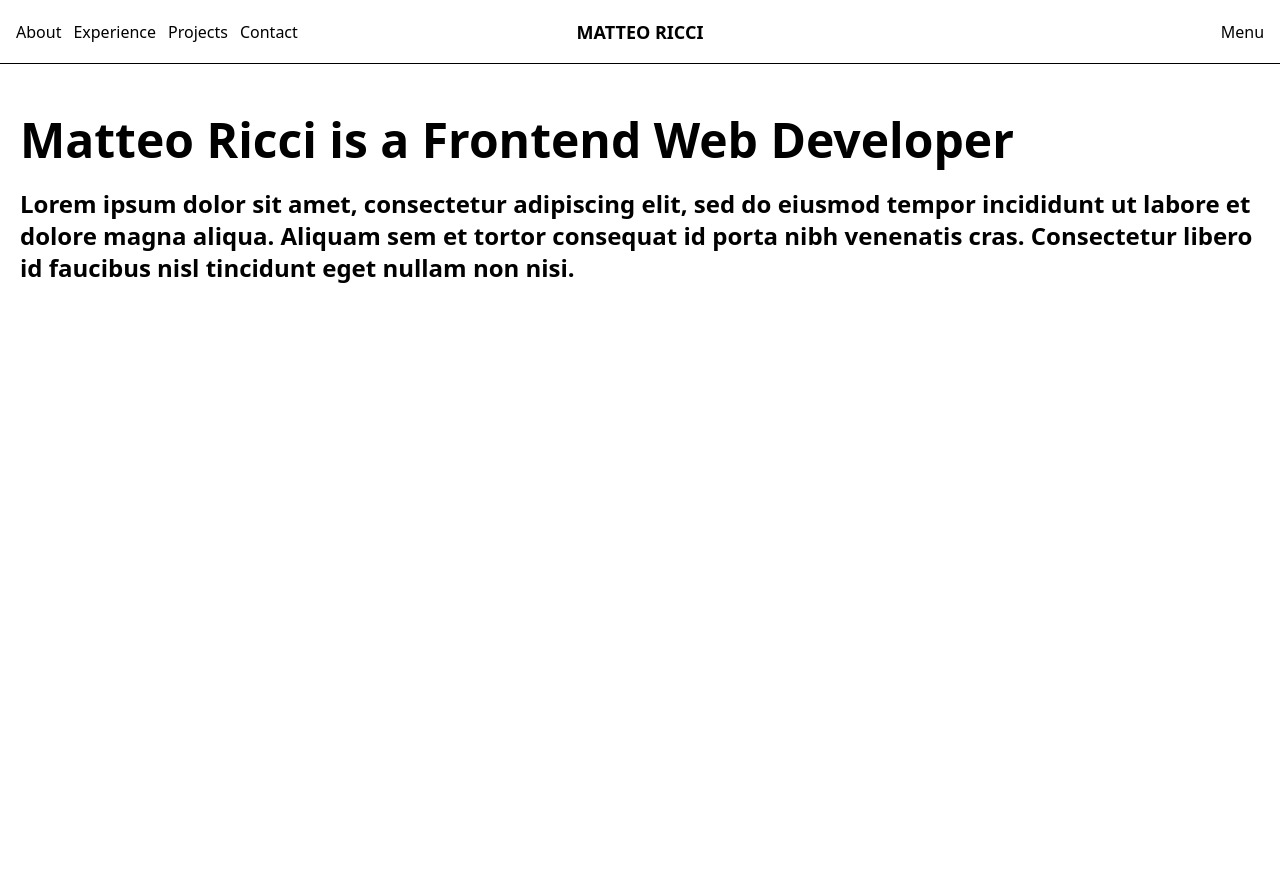
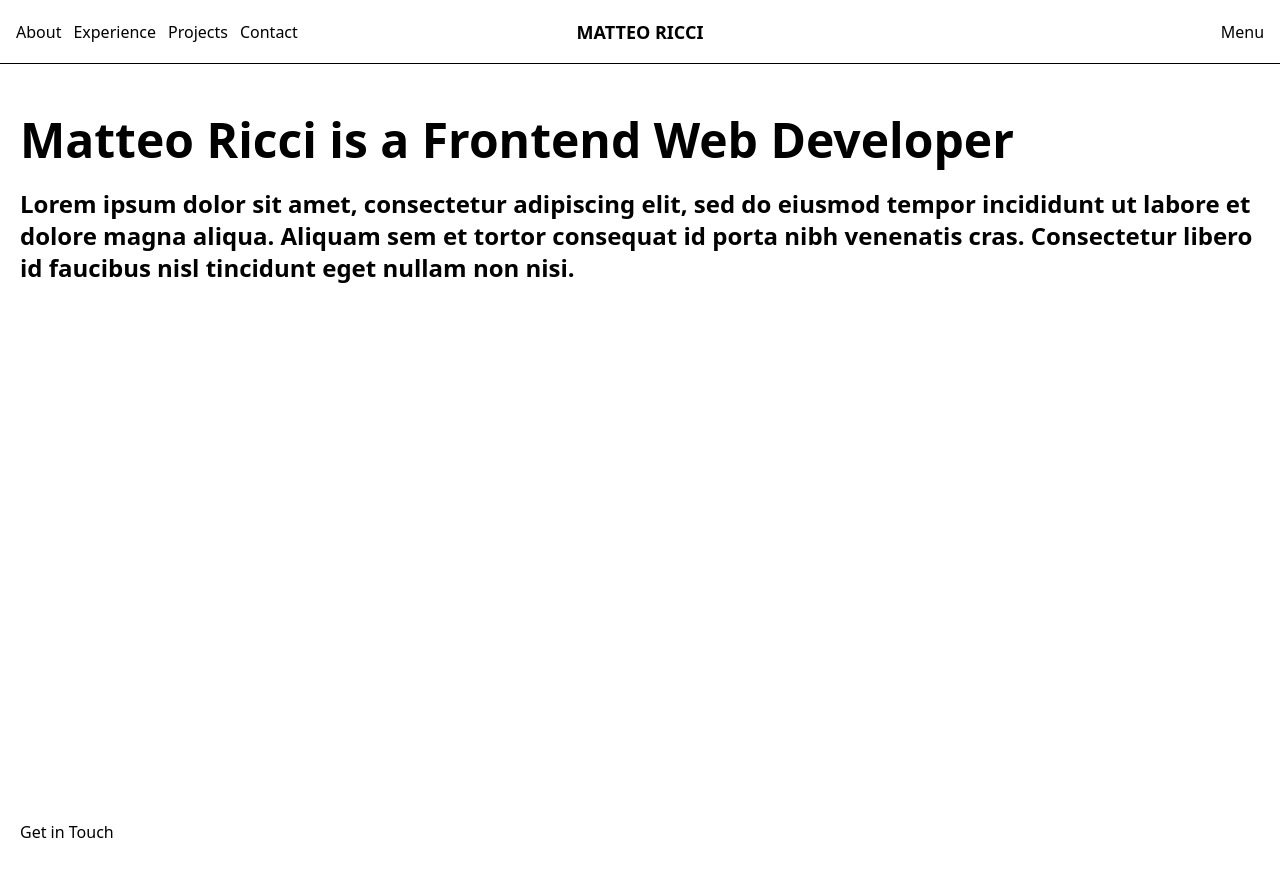
Before and after one commit to matteoaricci/portfolio, a Next.js app: page / in a window 1280 px wide. Shown: the top 876 px of the page. Before the commit the page ends 800 px from the top, so only its background shows below. Built offline with nearby package versions, Linux system fonts and the light colour scheme.

Commit message:
contact page created

```diff
--- a/app/page.tsx
+++ b/app/page.tsx
@@ -1,4 +1,5 @@
 import About from "@/components/About";
+import Contact from "@/components/Contact";
 import Header from "@/components/Header";
 
 export default function Home() {
@@ -7,6 +8,7 @@ export default function Home() {
       <Header />
       <main className="pt-[4rem] h-full">
         <About />
+        <Contact />
       </main>
     </>
   );
--- /dev/null
+++ b/components/Contact.tsx
@@ -0,0 +1,8 @@
+export default function Contact() {
+  return (
+    <section
+      id="contact-section"
+      className="h-[calc(100vh-4rem)] px-5 pt-5"
+    > <h1>Get in Touch</h1></section>
+  );
+}
--- a/components/Header.tsx
+++ b/components/Header.tsx
@@ -10,7 +10,7 @@ export default function Header() {
   };
   return (
     <header className="z-[10] relative">
-      <div className=" fixed top-0 h-[4rem] w-full">
+      <div className=" fixed top-0 h-[4rem] w-full bg-white">
         <nav className="h-full flex justify-between px-4 py-2 border-b-[1px] border-b-black">
           <section className="hidden md:flex flex-1 gap-3">
             <button>About</button>
```
